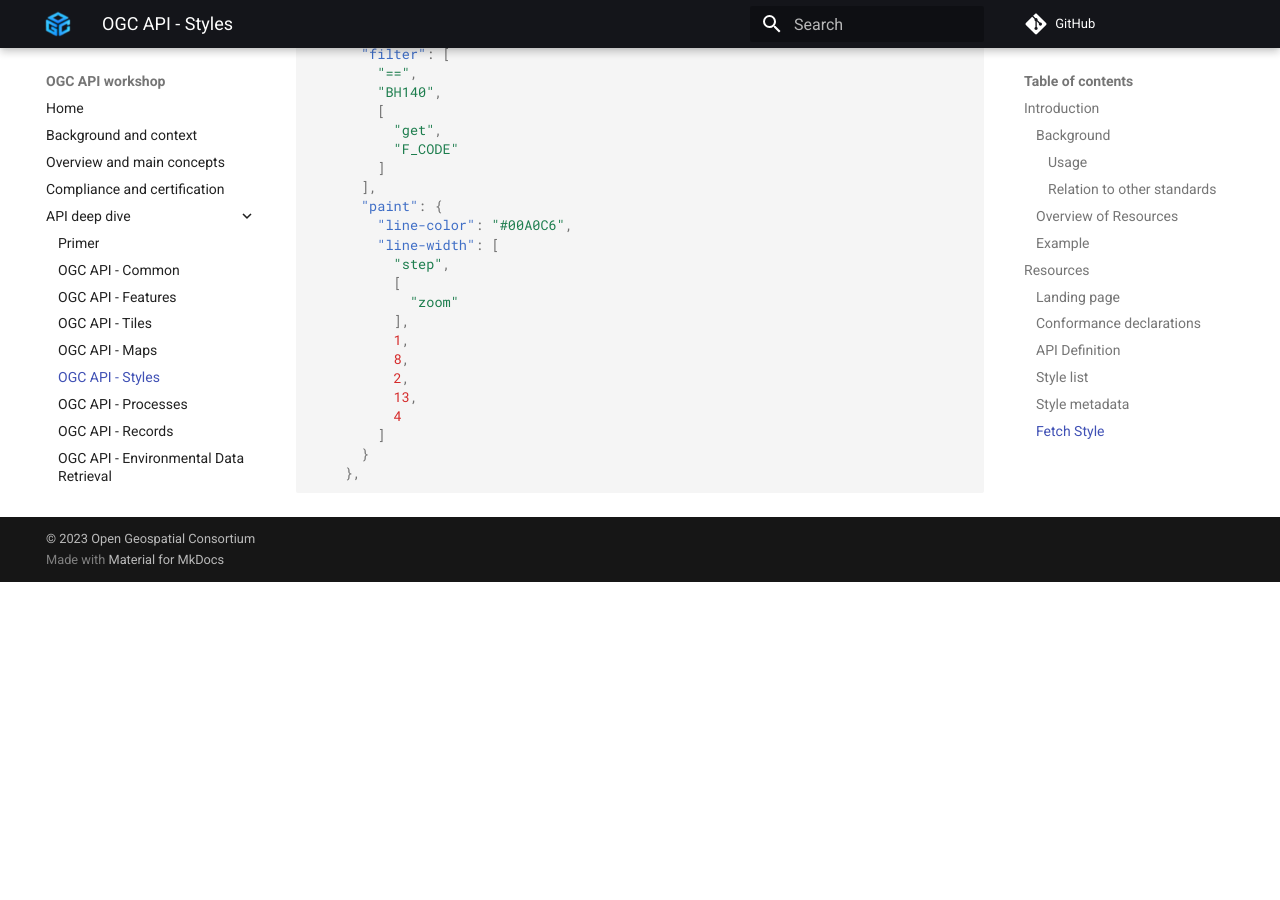
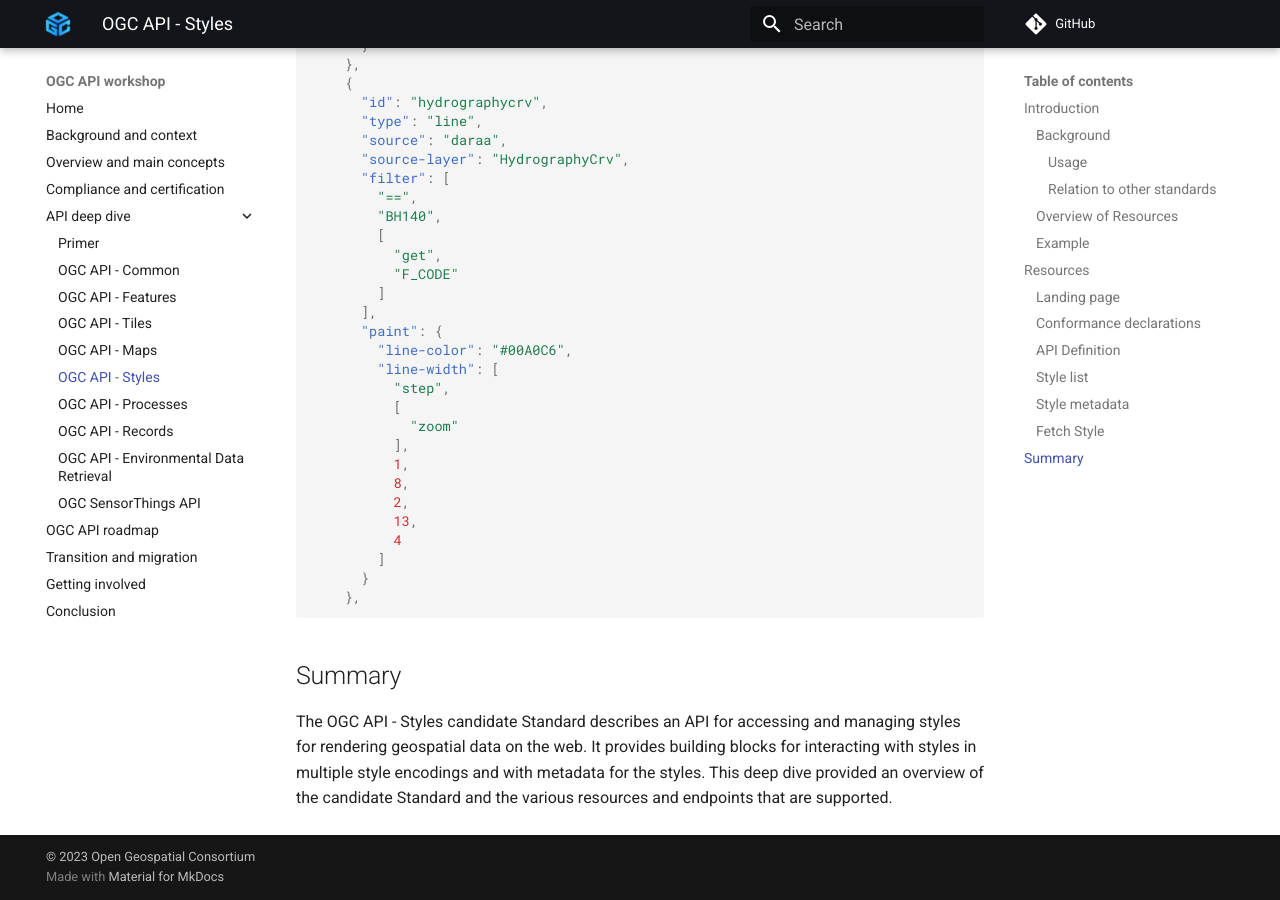
Before and after one commit to opengeospatial/ogcapi-workshop, an MkDocs documentation site: the page built from workshop/content/docs/api-deep-dive/styles.md, in a window 1280 px wide and 900 px high, scrolled down 10088 px. Built offline with MkDocs 1.6.1 and Material for MkDocs 9.7.7, drawn with Linux system fonts in a browser that asks for light colours; comment, search, counter and statistics services are not loaded; before the commit the page ends 10670 px from its top, so only the background shows below that; some of the changed text lies outside the part shown.

Commit message:
- added summary for styles

````diff
--- a/workshop/content/docs/api-deep-dive/styles.md
+++ b/workshop/content/docs/api-deep-dive/styles.md
@@ -217,6 +217,11 @@ Styles are the main resources of this API.
 A basic request workflow could look like the diagram bellow, where a client requests the list of styles, and then asks for more information about a particular style, before fetching the stylesheet. In alternative, a client can request the stylesheet directly after the styles request.
 
 ![image](../assets/images/styles-workflow.png){width="80.0%"}
+
+!!! note
+
+    This section will focus on the resources related to requirements class "Core": fetching styles, style and style metadata.
+
 
 ### Landing page
 
@@ -444,3 +449,7 @@ This sample shows an extract of the Mapbox spec 8.0, response.
       }
     },
 ```
+
+## Summary
+
+The OGC API - Styles candidate Standard describes an API for accessing and managing styles for rendering geospatial data on the web. It provides building blocks for interacting with styles in multiple style encodings and with metadata for the styles. This deep dive provided an overview of the candidate Standard and the various resources and endpoints that are supported.
````
